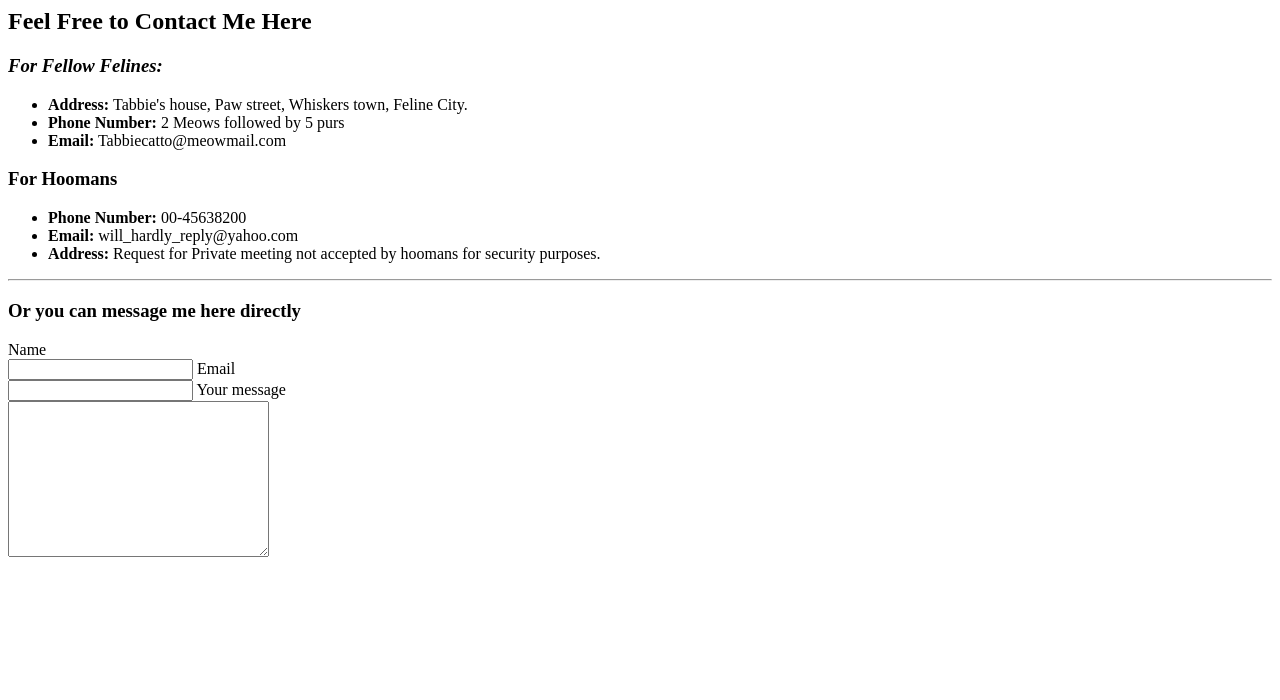
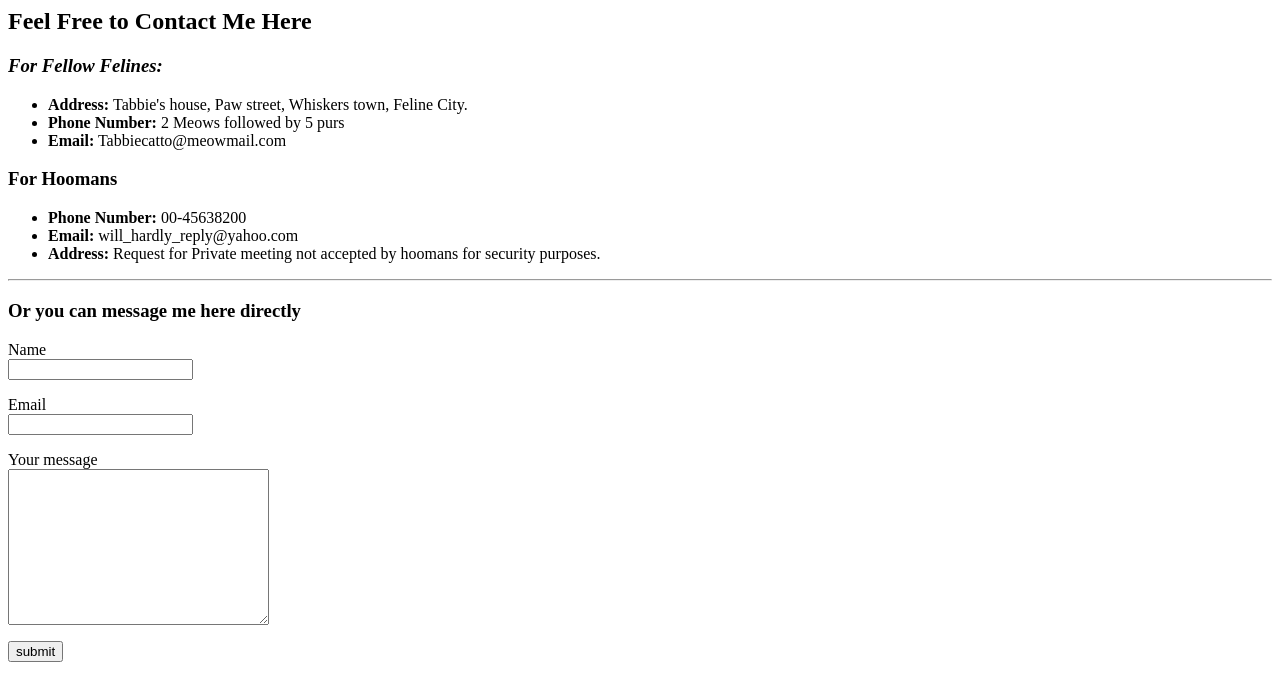
Before and after one commit to MissFoxiee/Tabbie-Cat-s-Accquital, a plain HTML site: page contact.html in a window 1280 px wide. Drawn offline with Linux system fonts and the light colour scheme.

Commit message:
correction in form element

```diff
--- a/contact.html
+++ b/contact.html
@@ -23,12 +23,14 @@
    </ul>
    <hr>
    <p><h3>Or you can message me here directly</h3></p>
-   <form action="mailto:nevahok@gmail.com" method="post" enctype="text/plain"></form>
-<label for="Name">Name</label><br>
-<input type="text" name="" id="">
-<label for="Email">Email</label><br>
-<input type="text">
-<label for="Message">Your message</label><br>
-<textarea name="Your message" id="" cols="30" rows="10"></textarea>
+   <form class="" action="mailto:nevahok@gmail.com" method="post" enctype="text/plain">
+    <p><label for="Name">Name</label><br>
+    <input type="text" name="Name" id=""><br></p>
+    <p><label for="Email">Email</label><br>
+    <input type="email" name="Email"><br></p>
+    <p><label for="Message">Your message</label><br>
+    <textarea name="Your message" name="Your message" id="" cols="30" rows="10"></textarea><br></p>
+    <input type="submit" name="submit" value="submit">
+    </form>
 </body>
 </html>
```
